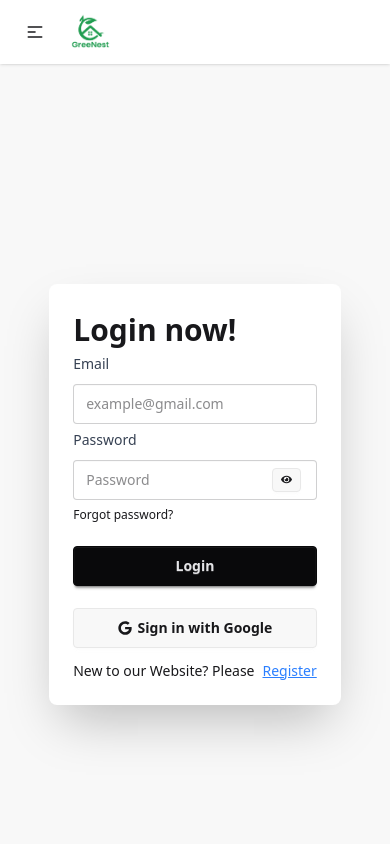
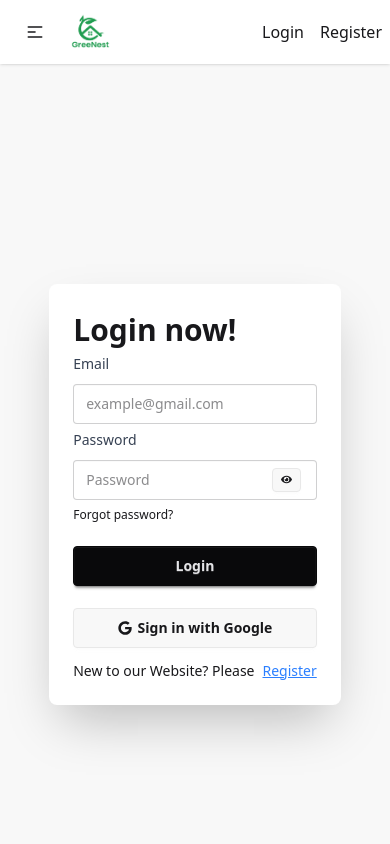
Before and after one commit to imran-86/Green-nest, a React (Vite) app: page /login in a window 390 px wide. Shown: the top 844 px of the page. Built offline with nearby package versions, Linux system fonts and the light colour scheme; no server answers.

Commit message:
Another Error Solved in Navbar

```diff
--- a/src/Components/Navbar.jsx
+++ b/src/Components/Navbar.jsx
@@ -33,8 +33,7 @@ const Navbar = () => {
         <li><NavLink to="/">Home</NavLink></li>
       <li><NavLink to="/plants">Plants</NavLink></li>
       <li><NavLink to="/profile">My Profile</NavLink></li>
-      <li><Link to="/login" className='hover:border-b-2 hover:border-b-blue-600'>Login</Link></li>
-       <li><Link to="/register" className='hover:border-b-2 hover:border-b-blue-600'>Register</Link></li>
+
 
       </ul>
     </div>
@@ -50,7 +49,8 @@ const Navbar = () => {
     </ul>
   </div>
   <div className="navbar-end ">
-    {
+
+     {
       user?<details className="dropdown">
   <summary className=" list-none cursor-pointer">
     <figure className='mr-8 md:pr-0 mt-4 w-12 h-12 md:w-16 md:h-16'>
@@ -63,7 +63,7 @@ const Navbar = () => {
 
   </ul>
 </details>:
-      <div className='hidden lg:flex gap-4'>
+      <div className='flex gap-4'>
         <Link to="/login" className='hover:border-b-2 hover:border-b-blue-600'>Login</Link>
          <Link to="/register" className='hover:border-b-2 hover:border-b-blue-600'>Register</Link>
       </div>
```
